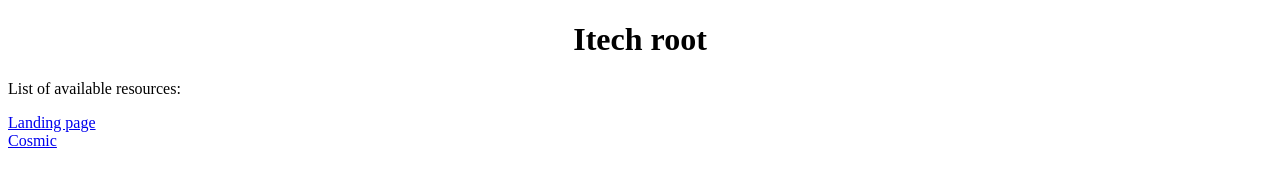
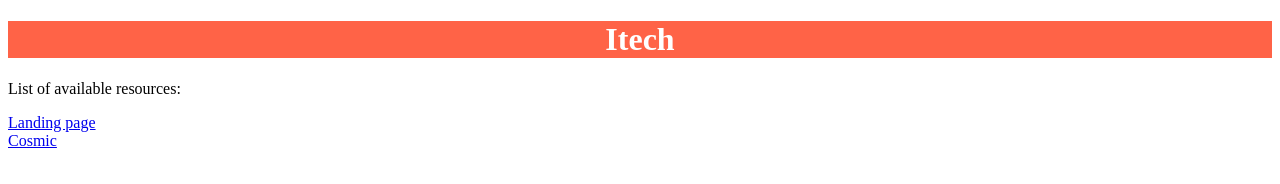
Before and after one commit to GitGodDim/itechprod, a plain HTML site: page index.html in a window 1280 px wide. Drawn offline with Linux system fonts and the light colour scheme.

Commit message:
Update index.html

```diff
--- a/index.html
+++ b/index.html
@@ -3,7 +3,8 @@
 <html>
 <body>
 
-<h1 style="text-align:center">Itech root</h1>
+<h1 style="text-align:center;background-color:Tomato;color:White">Itech</h1>
+
 
 <p>List of available resources:</p>
 
```
